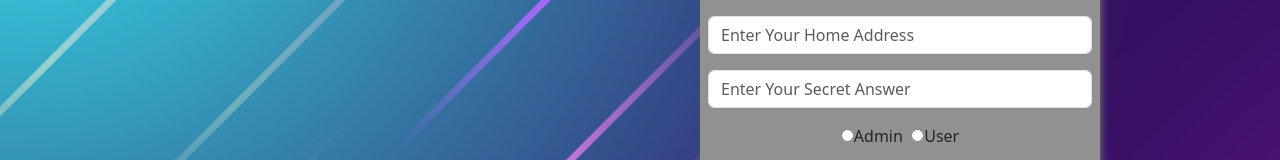
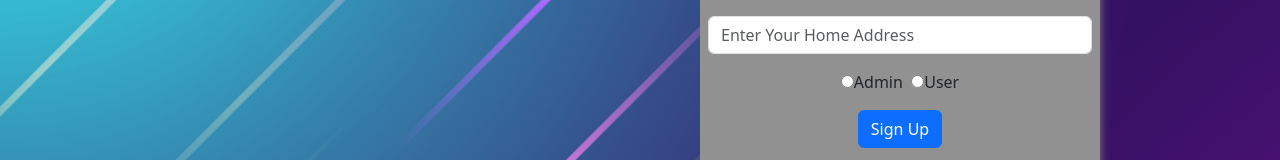
Before and after one commit to AhmadDaniyalHassan/ecom-frontend, a React (Vite) app: page /signup in a window 1280 px wide. Shown: the part 333-493 px from the top of the page. Built offline with nearby package versions, Linux system fonts and the light colour scheme; no server answers; a web font is replaced by a local one.

Commit message:
Various BUG-FIXES, Increase Code Readability

```diff
--- a/src/pages/Auth/Signup.jsx
+++ b/src/pages/Auth/Signup.jsx
@@ -3,7 +3,6 @@ import axios from 'axios'
 import Layout from "../../components/layout/Layout"
 import { useNavigate } from 'react-router-dom'
 import { useAuth } from '../../context/auth'
-import bgLogin from '../../assets/bgLogin.jpg'
 import Header from '../../components/layout/Header'
 import Footer from '../../components/layout/Footer'
 
@@ -15,11 +14,7 @@ const Signup = () => {
     const [password, setPassword] = useState('')
     const [phone, setPhone] = useState('')
     const [address, setAddress] = useState('')
-    const [answer, setAnswer] = useState('')
     const [role, setRole] = useState('')
-
-
-
 
     const navigate = useNavigate()
 
@@ -32,12 +27,11 @@ const Signup = () => {
         formdata.append("password", password);
         formdata.append("phone", phone);
         formdata.append("address", address);
-        formdata.append("answer", answer);
         formdata.append("role", role);
 
         try {
             const response = await axios.post("https://calm-gold-cormorant-slip.cyclic.app/api/user/signup",
-                { name, email, password, phone, address, answer,role });
+                { name, email, password, phone, address, role });
             if (response && response.data.success) {
                 // console.log("response coming from signup api okay : ", response.data.message)
                 navigate('/login')
@@ -60,7 +54,7 @@ const Signup = () => {
 
     return (
         <>
-        <Header/>
+            <Header />
             <div className=' signup-bg mt-4'>
                 <div className='signup'>
                     <div className=' p-2 signup-wrapper'>
@@ -89,13 +83,9 @@ const Signup = () => {
                                 <input required value={address} onChange={(e) => setAddress(e.target.value)} placeholder='Enter Your Home Address' type="text" className="form-control" />
                                 <div className="form-text"></div>
                             </div>
-                        <div className="mb-3">
-                            <input required value={answer} onChange={(e) => setAnswer(e.target.value)} placeholder='Enter Your Secret Answer' type="text" className="form-control" />
-                            <div className="form-text"></div>
-                        </div>
-                        <div style={{textAlign:'center'}} className="mb-3">
-                            <input name='role' value={1} onChange={(e) => setRole(e.target.value)} type="radio"/>Admin &nbsp;
-                            <input name='role' value={0} onChange={(e) => setRole(e.target.value)} type="radio"/>User
+                            <div style={{ textAlign: 'center' }} className="mb-3">
+                                <input name='role' value={1} onChange={(e) => setRole(e.target.value)} type="radio" />Admin &nbsp;
+                                <input name='role' value={0} onChange={(e) => setRole(e.target.value)} type="radio" />User
                                 <div className="form-text"></div>
                             </div>
 
@@ -106,26 +96,9 @@ const Signup = () => {
                     </div>
                 </div>
             </div>
-            <Footer/>
+            <Footer />
         </>
     )
 }
 
 export default Signup
-
-/*
-                        <div className="mb-3 form-check">
-         btn btn-primary mb-3
-         <button type="submit" className="btn btn-primary mb-3">Sign Up</button>
-         <input type="checkbox" className="form-check-input" />
-                       aycqlpbb     <label className="form-check-label" >Roles</label>
-                        </div> */
-                            // const handleImage = (files) => {
-    //     const file = e.target.files[0];
-    //     const formdata = new FormData();
-    //     formdata.append("file", files);
-    //     formdata.append('upload_preset', preset_key)
-    //     axios.post('https://api.cloudinary.com/v1_1/duknrsv3n/image/upload', formdata)
-    //         .then(res => console((res.data)))
-    //         .catch(err => console.log(err))
-    // }
```
Also changed, not shown: 1 other file (tests, documents, lock files or other folders). Lines whose indentation alone changed are shown as unchanged.
